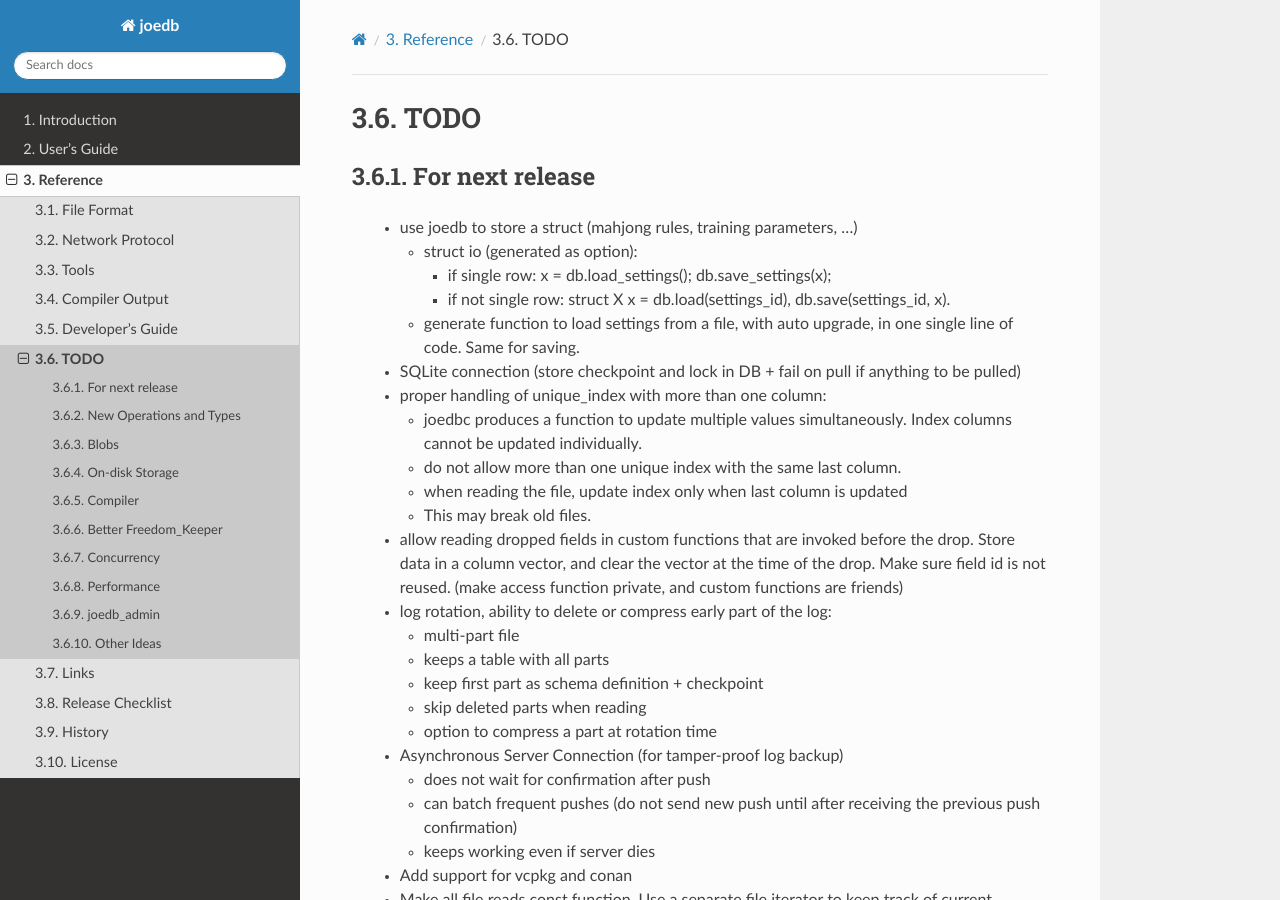
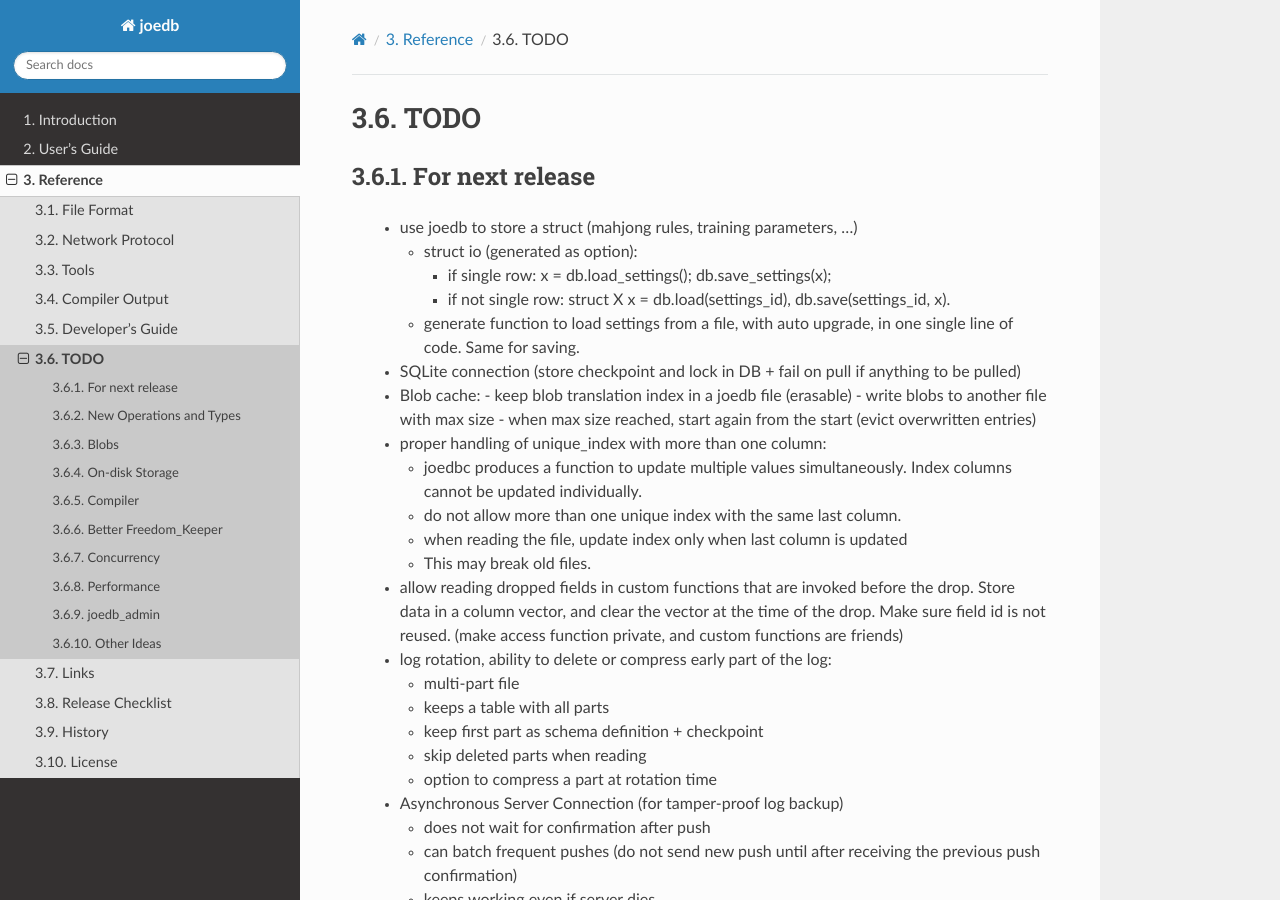
Before and after one commit to Remi-Coulom/joedb, a Sphinx documentation site: the page built from doc/source/todo.rst, in a window 1280 px wide and 900 px high. Built offline with Sphinx 7.4.7 and the Read the Docs theme 2.0.0, drawn with Linux system fonts in a browser that asks for light colours; formulas are drawn with MathJax 3.

Commit message:
todo: blob cache

```diff
--- a/doc/source/todo.rst
+++ b/doc/source/todo.rst
@@ -13,6 +13,11 @@
      single line of code. Same for saving.
 
  - SQLite connection (store checkpoint and lock in DB + fail on pull if anything to be pulled)
+
+ - Blob cache:
+   - keep blob translation index in a joedb file (erasable)
+   - write blobs to another file with max size
+   - when max size reached, start again from the start (evict overwritten entries)
 
  - proper handling of unique_index with more than one column:
 
```
